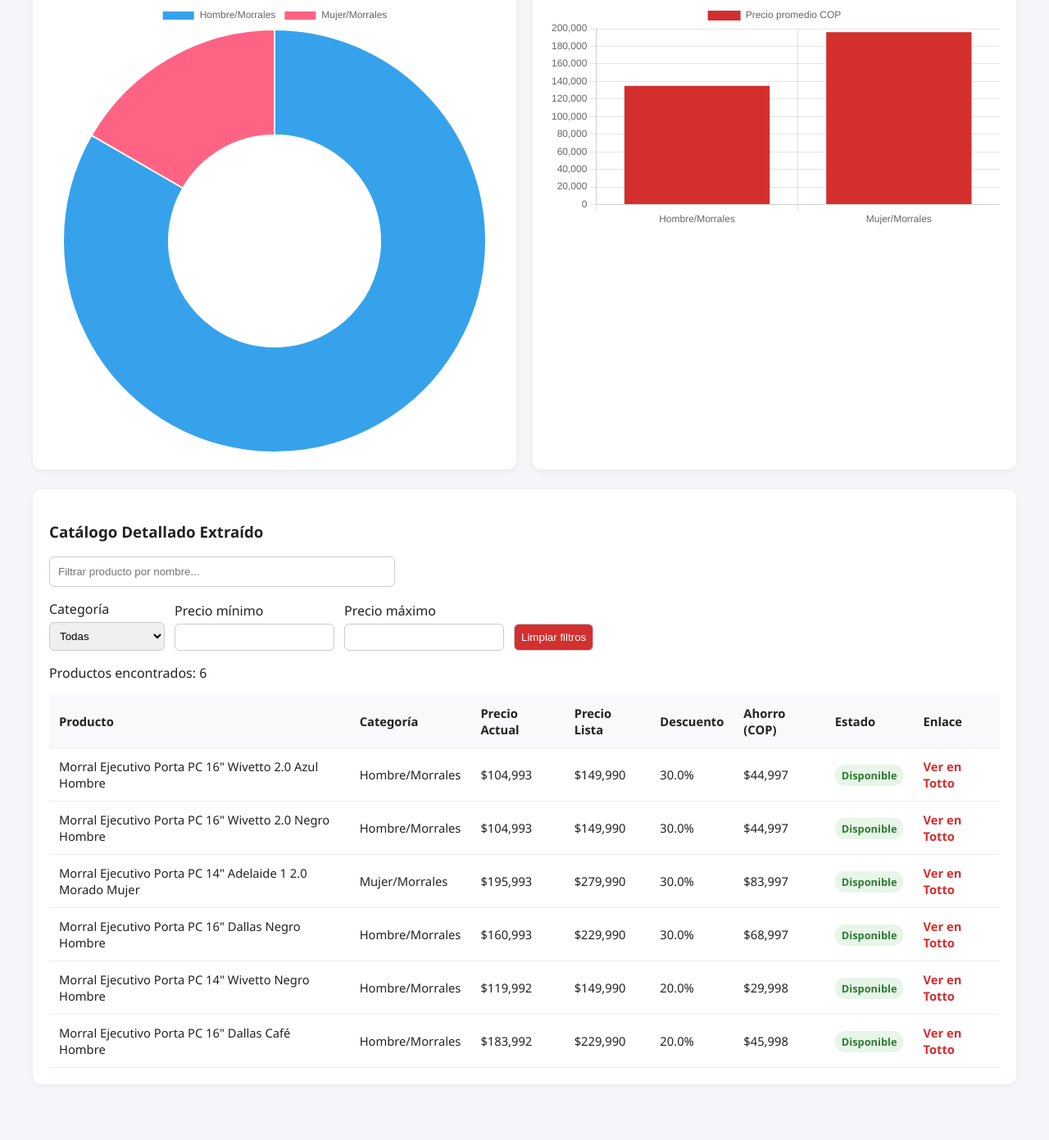
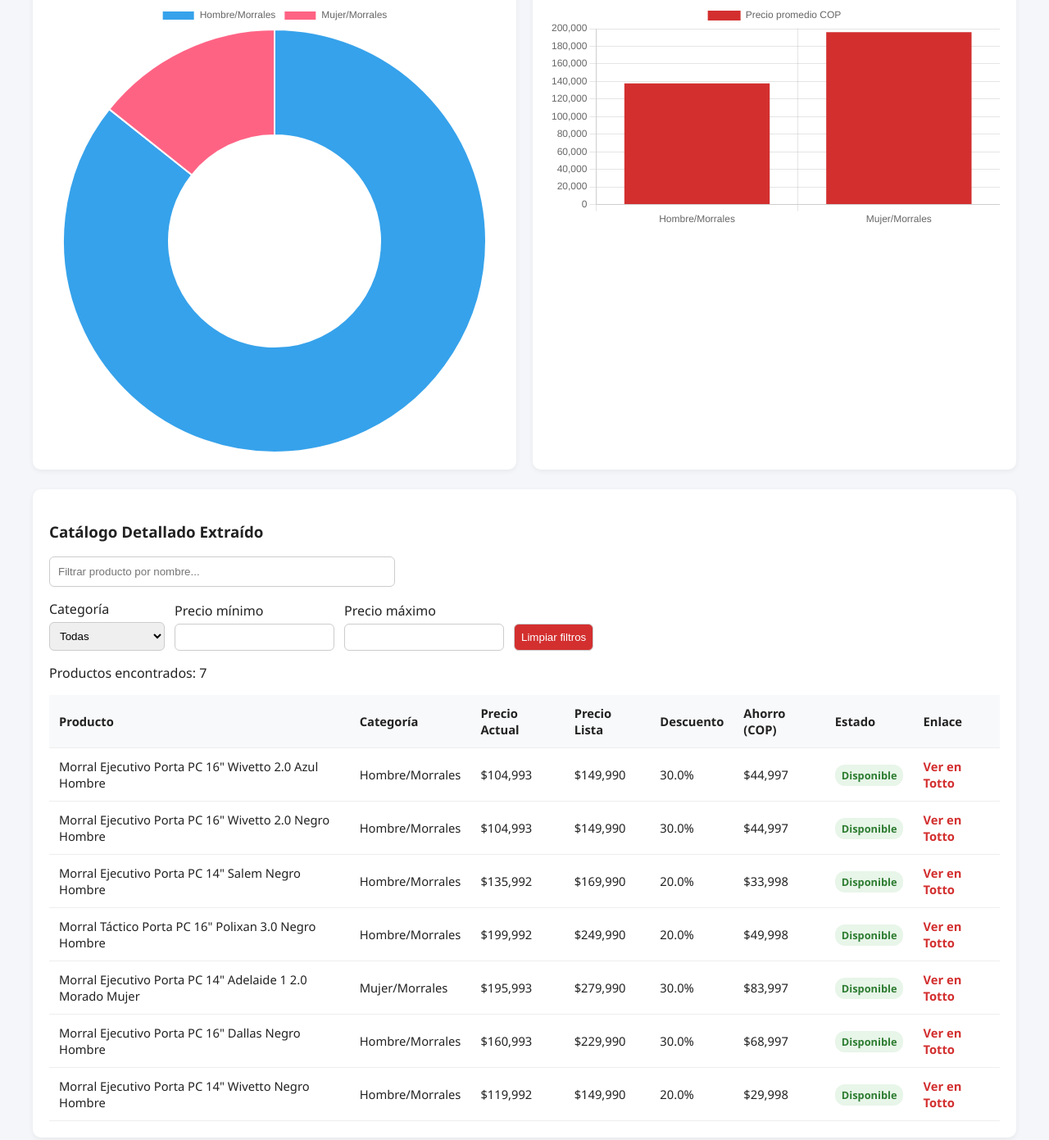
Before and after one commit to JuanBeltran0397/Proyecto_Programacion_Analisis_Datos_Totto, a plain HTML site: page docs/index.html in a window 1280 px wide. Shown: the part 829-2220 px from the top of the page at 82% size. Before the commit the page ends 2176 px from the top, so only its background shows below. Drawn offline with nearby package versions, Linux system fonts and the light colour scheme.

Commit message:
chore(cd): actualizar dataset y reporte HTML [skip ci]

```diff
--- a/docs/index.html
+++ b/docs/index.html
@@ -62,29 +62,29 @@
 <div class="container">
     <header>
         <h1>🎒 Monitor Automatizado — Morrales Totto Colombia</h1>
-        <p>Pipeline CI/CD (GitHub Actions) | Última actualización: <strong>2026-11-27 04:29:53 UTC</strong></p>
+        <p>Pipeline CI/CD (GitHub Actions) | Última actualización: <strong>28/11/2026 - 11:29 AM (Hora Colombia)</strong></p>
     </header>
 
     <section class="kpis">
         <div class="card">
             <h3>Productos Analizados</h3>
-            <div class="valor">6</div>
+            <div class="valor">7</div>
         </div>
         <div class="card">
             <h3>Precio Promedio (COP)</h3>
-            <div class="valor">$145,159</div>
+            <div class="valor">$146,135</div>
         </div>
         <div class="card">
             <h3>Descuento Promedio</h3>
-            <div class="valor">26.7%</div>
+            <div class="valor">25.7%</div>
         </div>
         <div class="card">
             <h3>Disponibles en Stock</h3>
-            <div class="valor">6</div>
+            <div class="valor">7</div>
         </div>
     </section>
 
-    <section class="kpis"><div class="card"><h3>Precio mínimo (COP)</h3><div class="valor">$104,993</div></div><div class="card"><h3>Precio máximo (COP)</h3><div class="valor">$195,993</div></div><div class="card"><h3>Ahorro promedio (COP)</h3><div class="valor">$53,164</div></div><div class="card"><h3>Ahorro total potencial (COP)</h3><div class="valor">$318,984</div></div></section>
+    <section class="kpis"><div class="card"><h3>Precio mínimo (COP)</h3><div class="valor">$104,993</div></div><div class="card"><h3>Precio máximo (COP)</h3><div class="valor">$199,992</div></div><div class="card"><h3>Ahorro promedio (COP)</h3><div class="valor">$50,997</div></div><div class="card"><h3>Ahorro total potencial (COP)</h3><div class="valor">$356,982</div></div></section>
 
     <section class="charts">
         <div class="card">
@@ -116,7 +116,7 @@
                 oninput="filtrarTabla()"></label>
             <button type="button" onclick="limpiarFiltros()">Limpiar filtros</button>
         </div>
-        <p id="contador" aria-live="polite">Productos encontrados: 6</p>
+        <p id="contador" aria-live="polite">Productos encontrados: 7</p>
         <table id="tablaProductos">
             <thead>
                 <tr>
@@ -156,6 +156,30 @@
             </tr>
 
 
+            <tr data-precio="135992.0">
+                <td>Morral Ejecutivo Porta PC 14&quot; Salem Negro Hombre</td>
+                <td>Hombre/Morrales</td>
+                <td>$135,992</td>
+                <td>$169,990</td>
+                <td>20.0%</td>
+                <td>$33,998</td>
+                <td><span class="badge ok">Disponible</span></td>
+                <td><a href="https://co.totto.com/morral-ejecutivo-porta-pc-14-salem-negro-hombre-ma04sal002-26200-n01/p" target="_blank" rel="noopener">Ver en Totto</a></td>
+            </tr>
+
+
+            <tr data-precio="199992.0">
+                <td>Morral Táctico Porta PC 16&quot; Polixan 3.0 Negro Hombre</td>
+                <td>Hombre/Morrales</td>
+                <td>$199,992</td>
+                <td>$249,990</td>
+                <td>20.0%</td>
+                <td>$49,998</td>
+                <td><span class="badge ok">Disponible</span></td>
+                <td><a href="https://co.totto.com/morral-ejecutivo-porta-pc-16-polixan-30-negro-hombre-ma04net008-26100-n01/p" target="_blank" rel="noopener">Ver en Totto</a></td>
+            </tr>
+
+
             <tr data-precio="195993.0">
                 <td>Morral Ejecutivo Porta PC 14&quot; Adelaide 1 2.0 Morado Mujer</td>
                 <td>Mujer/Morrales</td>
@@ -191,18 +215,6 @@
                 <td><a href="https://co.totto.com/morral-wivetto-totto-ma04ind832-2120g-n01/p" target="_blank" rel="noopener">Ver en Totto</a></td>
             </tr>
 
-
-            <tr data-precio="183992.0">
-                <td>Morral Ejecutivo Porta PC 16&quot; Dallas Café Hombre</td>
-                <td>Hombre/Morrales</td>
-                <td>$183,992</td>
-                <td>$229,990</td>
-                <td>20.0%</td>
-                <td>$45,998</td>
-                <td><span class="badge ok">Disponible</span></td>
-                <td><a href="https://co.totto.com/morral-ejecutivo-porta-pc-16-dallas-cafe-hombre-ma04ind928-26260-t5a/p" target="_blank" rel="noopener">Ver en Totto</a></td>
-            </tr>
-
             </tbody>
         </table>
     </section>
@@ -213,10 +225,10 @@
     new Chart(document.getElementById('chartPrecios'), {
         type: 'bar',
         data: {
-            labels: ["Morral Ejecutivo Porta PC 14\" Adelaide 1 2.0 Morado Mujer", "Morral Ejecutivo Porta PC 16\" Dallas Café Hombre", "Morral Ejecutivo Porta PC 16\" Dallas Negro Hombre", "Morral Ejecutivo Porta PC 14\" Wivetto Negro Hombre", "Morral Ejecutivo Porta PC 16\" Wivetto 2.0 Negro Hombre", "Morral Ejecutivo Porta PC 16\" Wivetto 2.0 Azul Hombre"],
+            labels: ["Morral Táctico Porta PC 16\" Polixan 3.0 Negro Hombre", "Morral Ejecutivo Porta PC 14\" Adelaide 1 2.0 Morado Mujer", "Morral Ejecutivo Porta PC 16\" Dallas Negro Hombre", "Morral Ejecutivo Porta PC 14\" Salem Negro Hombre", "Morral Ejecutivo Porta PC 14\" Wivetto Negro Hombre", "Morral Ejecutivo Porta PC 16\" Wivetto 2.0 Negro Hombre", "Morral Ejecutivo Porta PC 16\" Wivetto 2.0 Azul Hombre"],
             datasets: [{
                 label: 'Precio COP',
-                data: [195993.0, 183992.0, 160993.0, 119992.0, 104993.0, 104993.0],
+                data: [199992.0, 195993.0, 160993.0, 135992.0, 119992.0, 104993.0, 104993.0],
                 backgroundColor: '#d32f2f'
             }]
         },
@@ -226,10 +238,10 @@
     new Chart(document.getElementById('chartDescuentos'), {
         type: 'bar',
         data: {
-            labels: ["Morral Ejecutivo Porta PC 16\" Wivetto 2.0 Azul Hombre", "Morral Ejecutivo Porta PC 16\" Wivetto 2.0 Negro Hombre", "Morral Ejecutivo Porta PC 14\" Adelaide 1 2.0 Morado Mujer", "Morral Ejecutivo Porta PC 16\" Dallas Negro Hombre", "Morral Ejecutivo Porta PC 14\" Wivetto Negro Hombre", "Morral Ejecutivo Porta PC 16\" Dallas Café Hombre"],
+            labels: ["Morral Ejecutivo Porta PC 16\" Wivetto 2.0 Azul Hombre", "Morral Ejecutivo Porta PC 16\" Wivetto 2.0 Negro Hombre", "Morral Ejecutivo Porta PC 14\" Adelaide 1 2.0 Morado Mujer", "Morral Ejecutivo Porta PC 16\" Dallas Negro Hombre", "Morral Ejecutivo Porta PC 14\" Salem Negro Hombre", "Morral Táctico Porta PC 16\" Polixan 3.0 Negro Hombre", "Morral Ejecutivo Porta PC 14\" Wivetto Negro Hombre"],
             datasets: [{
                 label: 'Descuento %',
-                data: [30.0, 30.0, 30.0, 30.0, 20.0, 20.0],
+                data: [30.0, 30.0, 30.0, 30.0, 20.0, 20.0, 20.0],
                 backgroundColor: '#2e7d32'
             }]
         },
@@ -238,12 +250,12 @@
 
     new Chart(document.getElementById('chartCategorias'), {
         type: 'doughnut',
-        data: { labels: ["Hombre/Morrales", "Mujer/Morrales"], datasets: [{ data: [5, 1] }] }
+        data: { labels: ["Hombre/Morrales", "Mujer/Morrales"], datasets: [{ data: [6, 1] }] }
     });
     new Chart(document.getElementById('chartPromedios'), {
         type: 'bar',
         data: { labels: ["Hombre/Morrales", "Mujer/Morrales"], datasets: [{
-            label: 'Precio promedio COP', data: [134992.6, 195993.0], backgroundColor: '#d32f2f'
+            label: 'Precio promedio COP', data: [137825.83, 195993.0], backgroundColor: '#d32f2f'
         }] },
         options: { scales: { y: { beginAtZero: true } } }
     });
```
Also changed, not shown: data/totto_ejecutivos.csv (+7 -6 lines).
